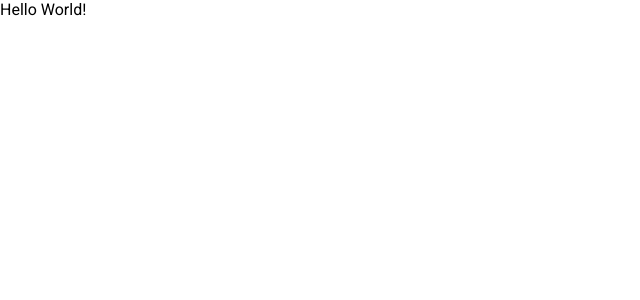
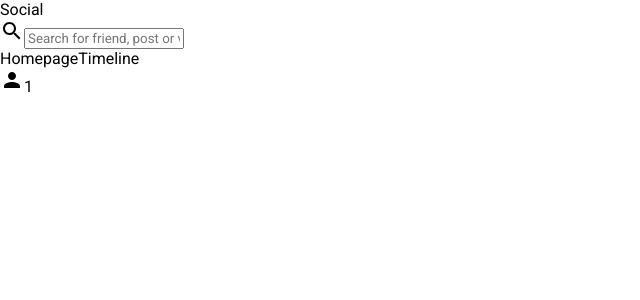
Before and after one commit to brian-reed-software/networking-app-react, a React (Create React App) app: page / in a window 1280 px wide. Shown: the top 300 px of the page, without its empty margins (0-640 px from the left). Built offline with nearby package versions, Linux system fonts and the light colour scheme.

Commit message:
Added Header Componant

```diff
--- a/package.json
+++ b/package.json
@@ -3,6 +3,8 @@
   "version": "0.1.0",
   "private": true,
   "dependencies": {
+    "@material-ui/core": "^4.12.3",
+    "@material-ui/icons": "^4.11.2",
     "@testing-library/jest-dom": "^5.11.4",
     "@testing-library/react": "^11.1.0",
     "@testing-library/user-event": "^12.1.10",
--- a/src/App.js
+++ b/src/App.js
@@ -1,10 +1,8 @@
-import logo from './logo.svg';
+import Home from "./pages/home/Home";
+import {Person} from "@material-ui/icons"
+
 function App() {
-  return (
-    <div>
-      Hello World!
-    </div>
-  );
+ return <Home/>
 }
 
 export default App;
--- /dev/null
+++ b/src/componants/header/Header.jsx
@@ -0,0 +1,37 @@
+import "./header.css"
+import { Search, Person } from "@material-ui/icons";
+
+
+export default function Header() {
+    return (
+        <div className="headerContainer">
+            <div className="headerLeft">
+                <span className="logo">Social</span>
+            </div>
+            <div className="headerCenter">
+                <div className="searchBar">
+                    <Search />
+                    <input placeholder="Search for friend, post or video." type="text" className="searchInput" />
+                </div>
+            </div>
+            <div className="headerRight">
+                <span className="headerLink">
+                    Homepage
+                </span>
+
+                <span className="headerLink">
+                    Timeline
+                </span>
+
+                <div className="headerIcons">
+                    <div className="headerIconItem">
+                    <Person />
+                    <span className="headerIconBadge">
+                        1
+                    </span>
+                    </div>
+                </div>
+            </div>
+        </div>
+    )
+}
--- a/src/index.js
+++ b/src/index.js
@@ -2,7 +2,6 @@ import React from 'react';
 import ReactDOM from 'react-dom';
 import './index.css';
 import App from './App';
-import reportWebVitals from './reportWebVitals';
 
 ReactDOM.render(
   <React.StrictMode>
--- /dev/null
+++ b/src/pages/home/Home.js
@@ -0,0 +1,8 @@
+import Header from "../../componants/header/Header";
+
+export default function Home() {
+
+    return (
+        <Header/>
+    )
+}
```
Also changed, not shown: src/componants/header/header.css (added), src/pages/home/home.css (added), 1 other file (tests, documents, lock files or other folders).
